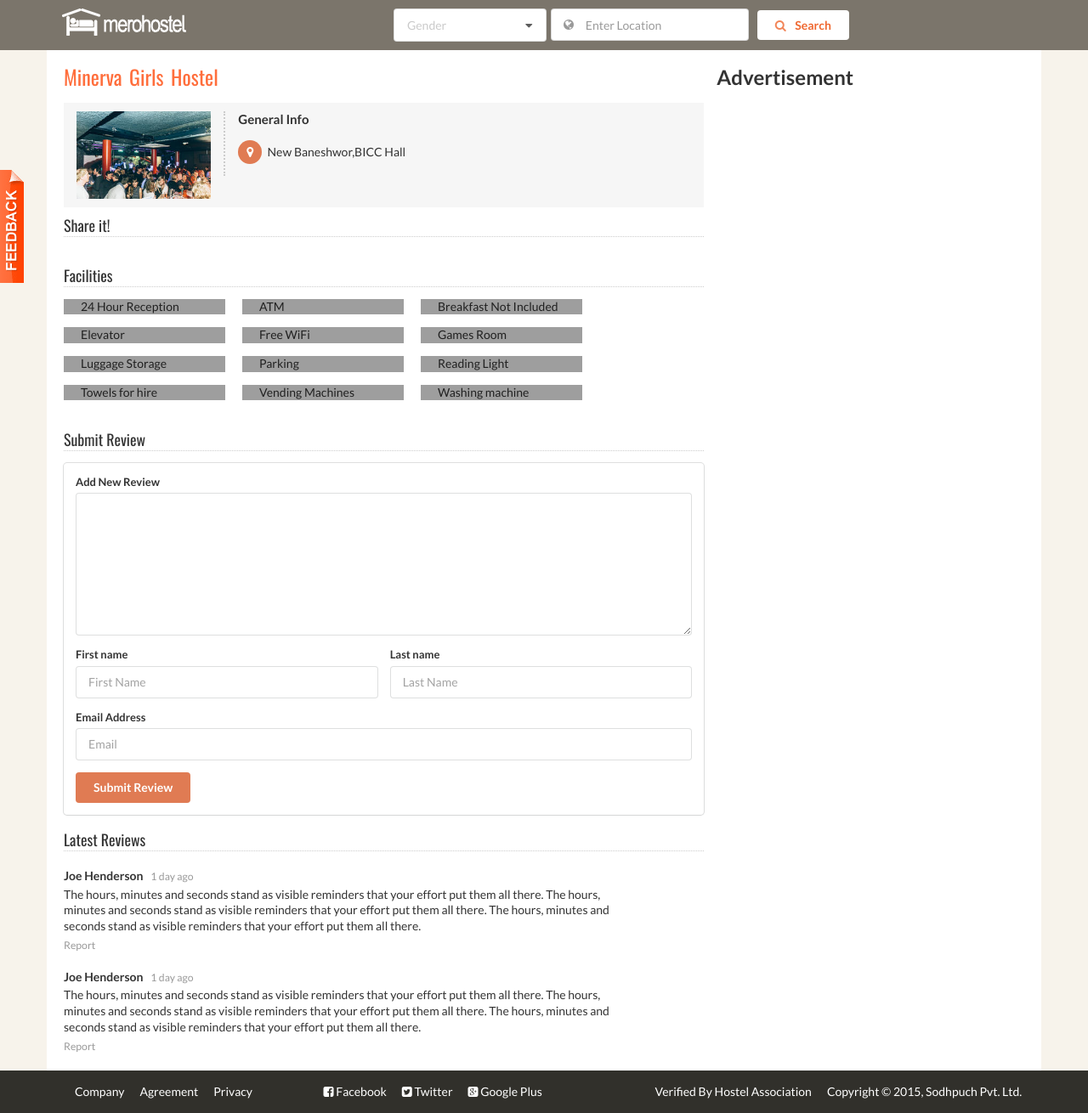
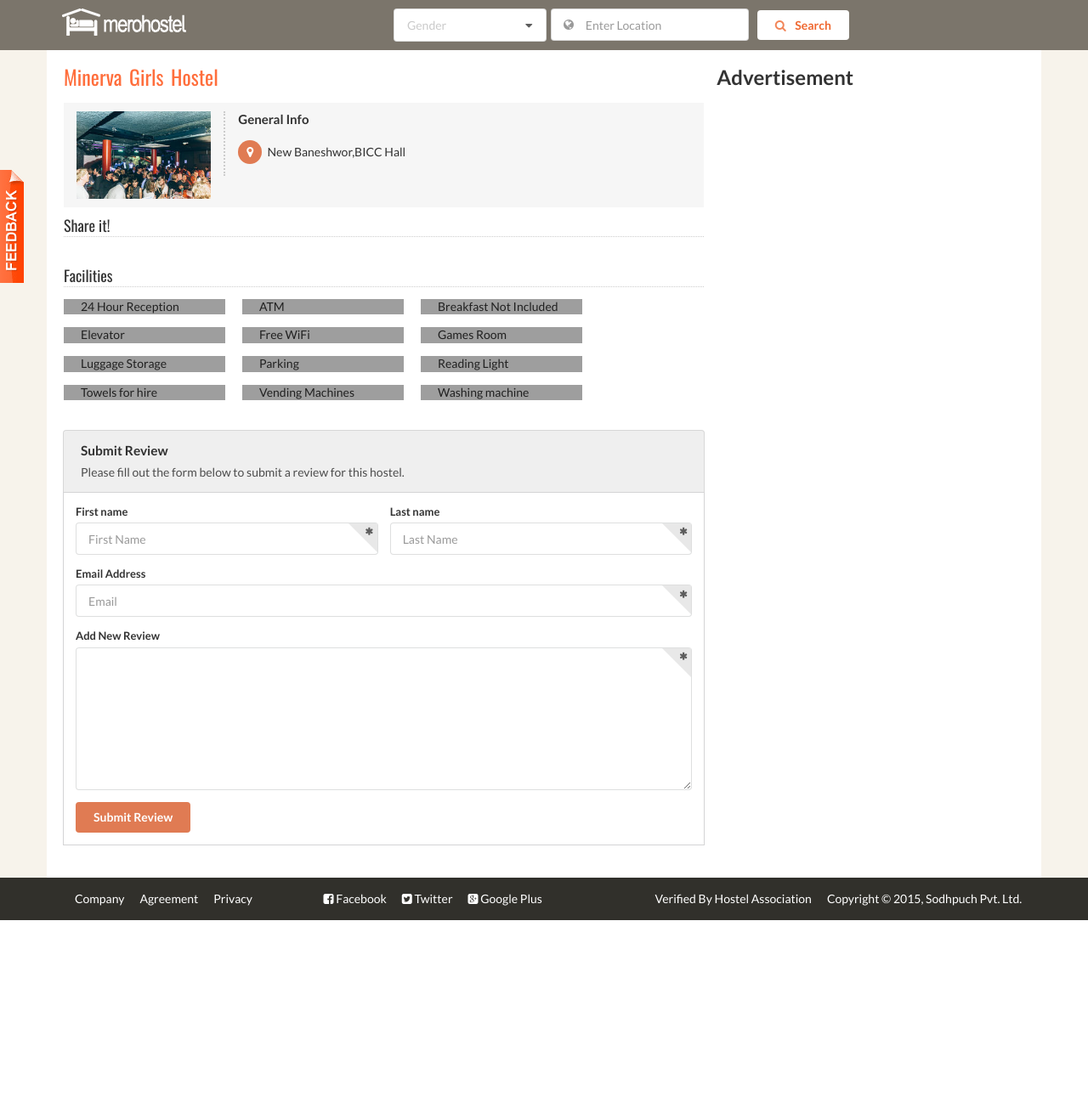
Before and after one commit to aregmee/merohostel_code, a PHP site: page /hostelDetail.php?id=121 in a window 1280 px wide. Shown: the whole page at 85% size. After the commit the page ends 1083 px from the top, so only its background shows below. Run offline with PHP 8.4, Linux system fonts and the light colour scheme; data comes from the database, SQL or seed files in the repository; some libraries are stand-ins or nearby versions; grey boxes are pictures that could not be loaded.

Commit message:
review made

```diff
--- a/hostelDetail.php
+++ b/hostelDetail.php
@@ -33,6 +33,7 @@
 
 	<body>
 		<?php
+        $submitted = "noidea";
 		$id = $_GET["id"];
 		include 'DBConnection.php';
 		$row = $conn -> query("SELECT * from hostel where id='$id'");
@@ -44,9 +45,9 @@
             $review_email = $_POST["review_email"];
 			$query = "INSERT INTO review VALUES($id,'$review', '$first_name', '$last_name', '$review_email', 0)";
 			if (mysqli_query($conn, $query)) {
-				echo "<javascript></javascript>";
+				$submitted = "true";
 			} else {
-				echo "<javascript></javascript>";
+				$submitted = "false";
 			}
 		}
 		?>
@@ -201,29 +202,65 @@
 							</div><!-- row 2 -->
 
 							<div class="row">
-								<h3 id="review"><a name="review" id="review"></a>Submit Review</h3>
-
-								<form class="ui form segment" method="post" action="hostelDetail.php?id=<?php echo $_GET["id"]?>">
-									<div class="field">
-										<label>Add New Review</label>
-										<textarea name="review" rows="5" cols="40" required="true"></textarea>
+                                <?php if($submitted == "noidea"){?>
+                                    <div class="ui attached message">
+                                        <div class="header">
+                                            Submit Review
                                         </div>
-
+                                        <p>Please fill out the form below to submit a review for this hostel.</p>
+                                    </div>
+                                <?php }else if($submitted == "true"){ ?>
+                                    <div class="ui positive message">
+                                        <div class="header">
+                                            Thanks. Review has been successfully submitted!
+                                        </div>
+                                    </div>
+                                <?php } else{ ?>
+                                    <div class="ui negative message">
+                                        <div class="header">
+                                            Sorry! We are having trouble. Please try again.
+                                        </div>
+                                    </div>
+                                <?php } ?>
+                                <form class="ui form attached fluid segment" method="post" action="hostelDetail.php?id=<?php echo $_GET["id"]?>">
                                     <div class="two fields">
                                         <div class="field">
                                             <label>First name</label>
+                                            <div class="ui corner labeled input">
                                                 <input placeholder="First Name" type="text" name="firstName" required="true">
+                                                <div class="ui corner label">
+                                                    <i class="asterisk icon"></i>
+                                                </div>
+                                            </div>
                                         </div>
                                         <div class="field">
                                             <label>Last name</label>
+                                            <div class="ui corner labeled input">
                                                 <input placeholder="Last Name" type="text" name="lastName" required="true">
+                                                <div class="ui corner label">
+                                                    <i class="asterisk icon"></i>
+                                                </div>
+                                            </div>
                                         </div>
                                     </div>
                                     <div class="field">
                                         <label>Email Address</label>
+                                        <div class="ui corner labeled input">
                                             <input placeholder="Email" type="text" name="review_email" required="true">
+                                            <div class="ui corner label">
+                                                <i class="asterisk icon"></i>
                                             </div>
-
+                                        </div>
+                                    </div>
+                                    <div class="field">
+                                        <label>Add New Review</label>
+                                        <div class="ui corner labeled input">
+                                            <textarea name="review" rows="5" cols="40" required="true"></textarea>
+                                            <div class="ui corner label">
+                                                <i class="asterisk icon"></i>
+                                            </div>
+                                        </div>
+                                    </div>
 									<div>
 										<input class="ui orange submit button" type = "submit" value = "Submit Review" name = "SubmitReview"/>
 									</div>
@@ -232,8 +269,8 @@
 
 							<br>
 
-							<div class="row">
-								<h3 id="review"><a name="review" id="review"></a>Latest Reviews</h3>
+							<!--<div class="row">-->
+								<!--<h3 id="review"><a name="review" id="review"></a>Latest Reviews</h3>
 
 								<div class="ui comments">
 								  <div class="comment">
@@ -256,9 +293,9 @@
 								      </div>
 								    </div>
 								  </div>
-    							</div><!-- comment-->
+    							</div>--><!-- comment-->
 
-    							<div class="ui comments">
+    							<!--<div class="ui comments">
 								  <div class="comment">
 								    <div class="content">
 								      <span class="author">Joe Henderson</span>
@@ -279,9 +316,9 @@
 								      </div>
 								    </div>
 								  </div>
-    							</div><!-- comment-->
+    							</div>--><!-- comment-->
 
-							</div><!-- row -->
+							<!--</div>--><!-- row -->
 
 						</div><!-- main column -->
 
```
Lines whose indentation alone changed are shown as unchanged.
